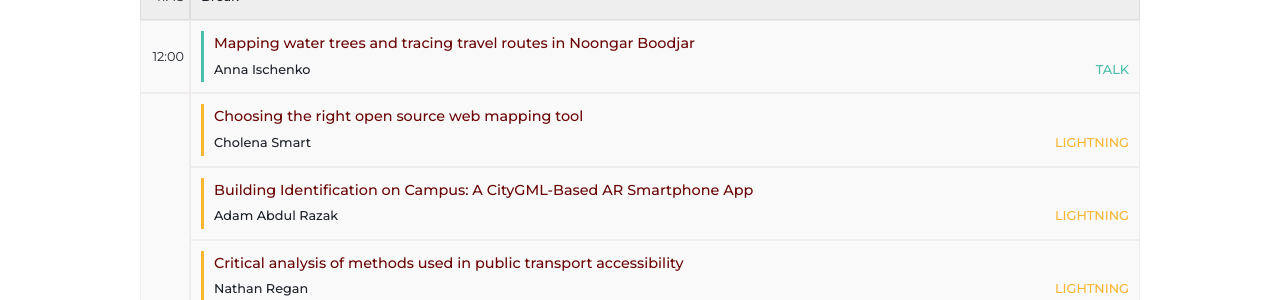
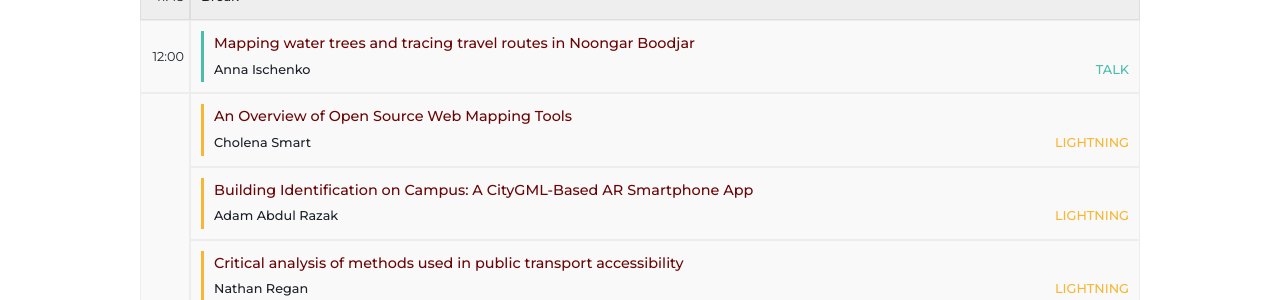
Before and after one commit to foss4g-perth-org/foss4g-perth-org.github.io, a Jekyll site: the page built from program.md, in a window 1280 px wide and 900 px high, scrolled down 970 px. Shown: the part 153-453 px from the top of the window. Built offline with Jekyll 4.4.1, drawn with Linux system fonts in a browser that asks for light colours; some web fonts are replaced; comment, search, counter and statistics services are not loaded; some of the changed text lies outside the part shown.

Commit message:
Title update

```diff
--- a/_data/presentations.yml
+++ b/_data/presentations.yml
@@ -19,7 +19,7 @@
 - presenter: Cholena Smart
   id: c_smart
   organisation: Mammoth Geospatial
-  title: Choosing the right open source web mapping tool
+  title: An Overview of Open Source Web Mapping Tools
   abstract: A quick look at open source web mapping options, such as GeoNode, Lizmap, G3W-Suite, and JavaScript libraries (eg MapLibre). These tools make it easier to share data, publish maps, and keep information up to date. This talk will outline what each tool does best and when you might use them.
 
 - presenter: Adam Abdul Razak
--- a/_includes/schedule.html
+++ b/_includes/schedule.html
@@ -77,7 +77,7 @@
           <div class="talk-summary">
               {% include presentation_card.html
               presenter="Cholena Smart"
-              text="Choosing the right open source web mapping tool"
+              text="An Overview of Open Source Web Mapping Tools"
               link="c_smart"
               type="lightning" %}
           </div>
```
